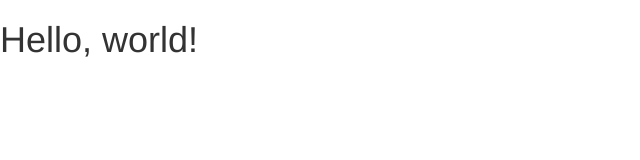
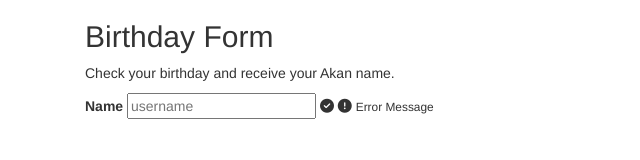
Before and after one commit to SayiaFelix/Birthday-Form, a plain HTML site: page form.html in a window 1280 px wide. Shown: the whole page, without its empty margins (0-640 px from the left). Drawn offline with nearby package versions, Linux system fonts and the light colour scheme.

Commit message:
Build;Building container div

```diff
--- a/form.html
+++ b/form.html
@@ -13,43 +13,54 @@
     <!---Style CSS---->
     <link rel="stylesheet" type="text/css" href="/css/style2.css">
 
+    <!---Fontawesome-->
+    <script src="https://kit.fontawesome.com/0aff1cb243.js" crossorigin="anonymous"></script>
+
     <title>Birthday Form</title>
 </head>
 
 
 <body>
-    <h1>Hello, world!</h1>
+
+
+    <div class="container">
+
+        <div class="birthday_title">
+
+            <h2>Birthday Form</h2>
+            <p>Check your birthday and receive your Akan name.</p>
+        </div>
+
+
+
+        <div class="form-container">
+
+            <form action="/" class="form" id="form">
+                <div class="container-form">
+                    <label for="/">Name</label>
+                    <input type="text" id="username" placeholder="username" required>
+                    <i class="fas fa-check-circle"></i>
+                    <i class="fas fa-exclamation-circle"></i>
+                    <small>Error Message</small>
+                </div>
+
+            </form>
+
+
+        </div>
+
+
+    </div>
 
 
 
 
-
-
-
-
-
-
-
-
-
-
-
-
-
-
-
-
-
-
-
-
-
-
-
+    <!---Scipt js-->
+    <script src="/script.js"></script>
 
     <!-- Option 1: Bootstrap Bundle with Popper -->
     <script src="https://cdn.jsdelivr.net/npm/bootstrap@5.1.3/dist/js/bootstrap.bundle.min.js" integrity="sha384-ka7Sk0Gln4gmtz2MlQnikT1wXgYsOg+OMhuP+IlRH9sENBO0LRn5q+8nbTov4+1p" crossorigin="anonymous"></script>
-    <script src="/script.js"></script>
+
 </body>
 
 </html>
```
